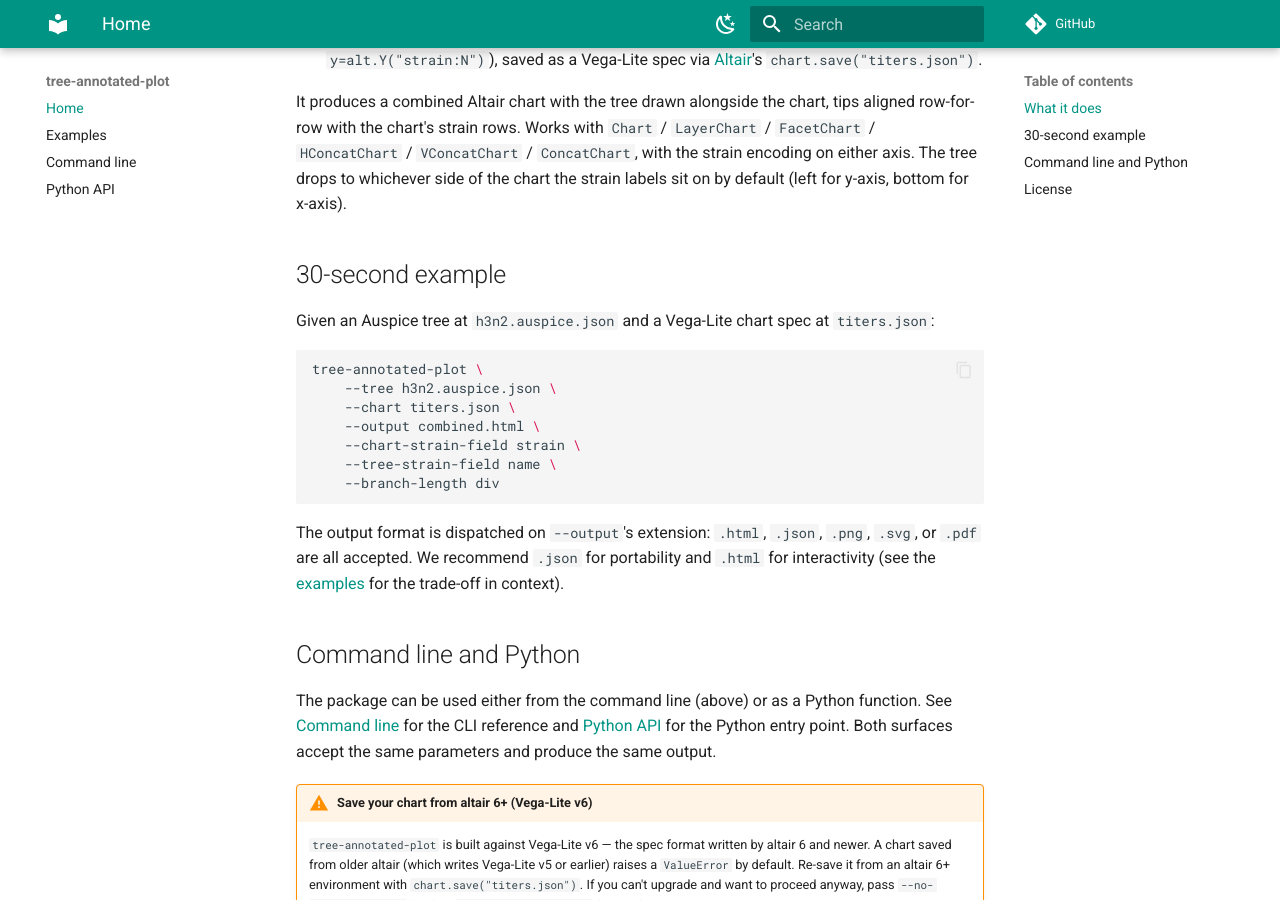
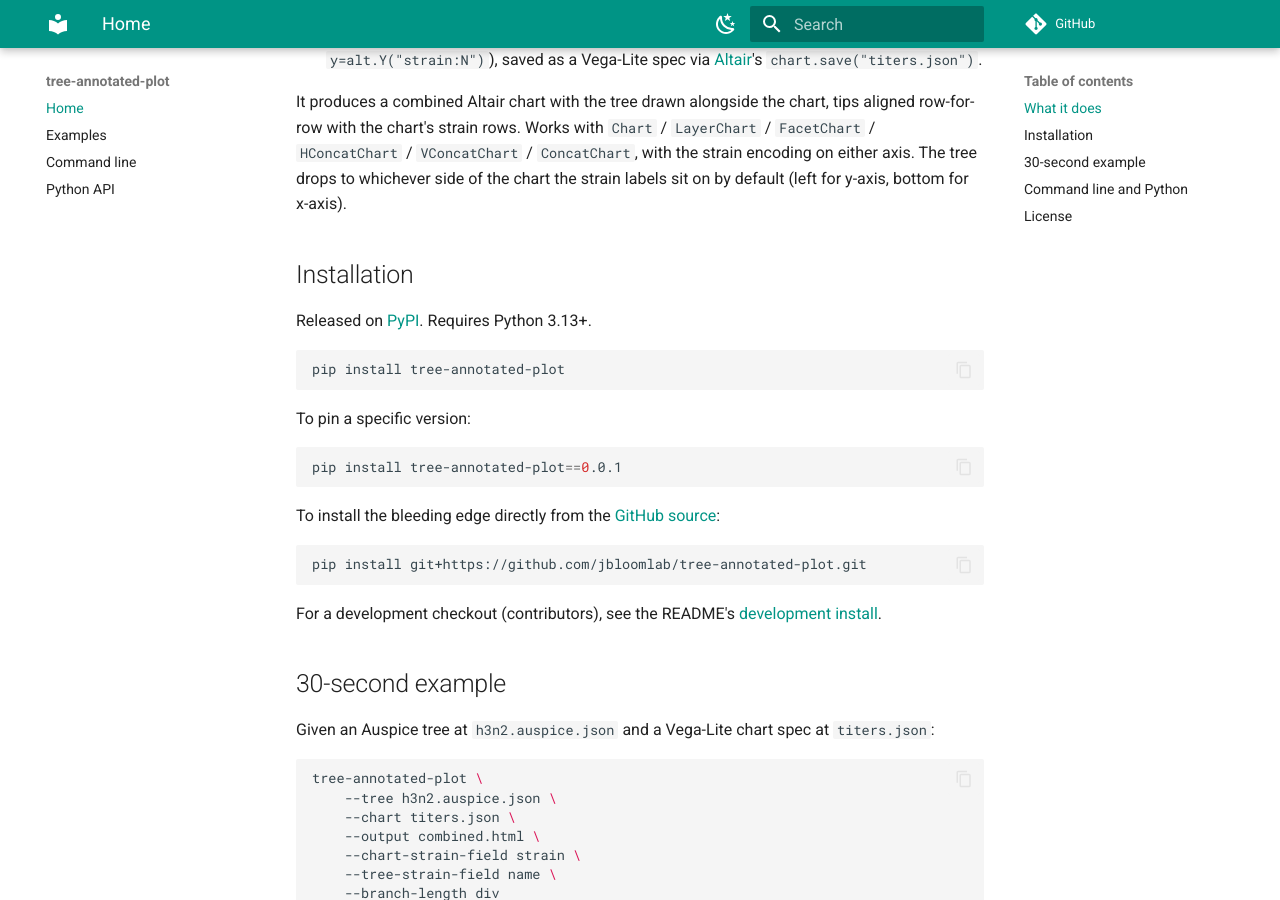
Before and after one commit to jbloomlab/tree-annotated-plot, an MkDocs documentation site: the page built from docs/index.md, in a window 1280 px wide and 900 px high, scrolled down 468 px. Built offline with MkDocs 1.6.1 and Material for MkDocs 9.7.7, drawn with Linux system fonts in a browser that asks for light colours; comment, search, counter and statistics services are not loaded.

Commit message:
create installation instructions and automatically release approved tags

````diff
--- a/docs/index.md
+++ b/docs/index.md
@@ -23,6 +23,31 @@ with `Chart` / `LayerChart` / `FacetChart` / `HConcatChart` /
 `VConcatChart` / `ConcatChart`, with the strain encoding on either
 axis. The tree drops to whichever side of the chart the strain labels
 sit on by default (left for y-axis, bottom for x-axis).
+
+## Installation
+
+Released on [PyPI](https://pypi.org/project/tree-annotated-plot/).
+Requires Python 3.13+.
+
+```bash
+pip install tree-annotated-plot
+```
+
+To pin a specific version:
+
+```bash
+pip install tree-annotated-plot==0.0.1
+```
+
+To install the bleeding edge directly from the
+[GitHub source](https://github.com/jbloomlab/tree-annotated-plot):
+
+```bash
+pip install git+https://github.com/jbloomlab/tree-annotated-plot.git
+```
+
+For a development checkout (contributors), see the README's
+[development install](https://github.com/jbloomlab/tree-annotated-plot#installation-development).
 
 ## 30-second example
 
````
Also changed, not shown: CLAUDE.md (+7 -5 lines), README.md (+21 -2 lines), 1 other file.
